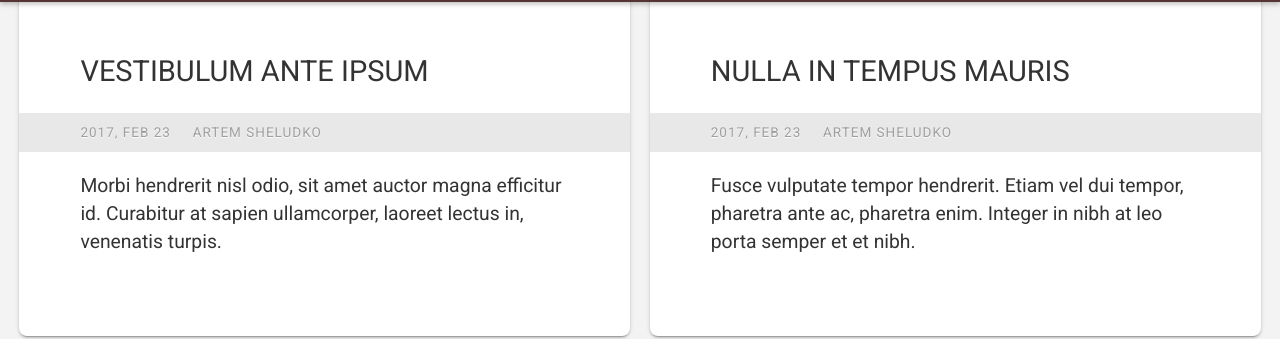
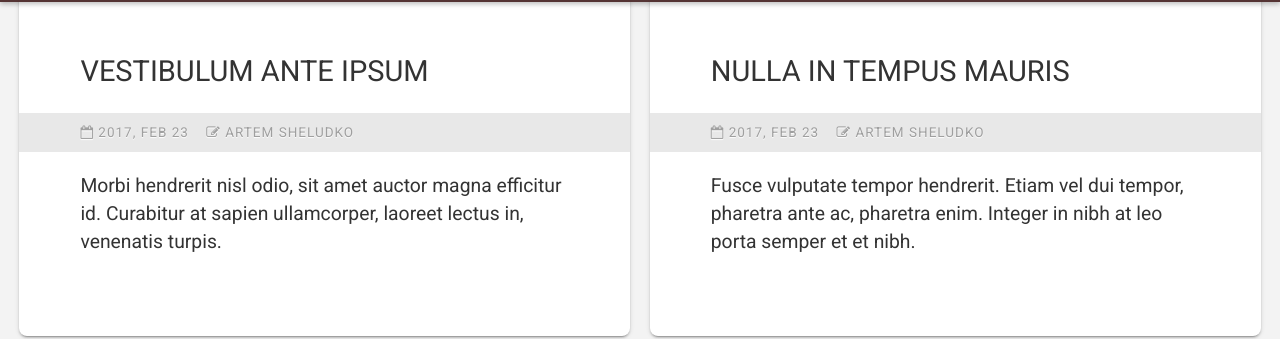
Before and after one commit to artemsheludko/mr-brown, a Jekyll site: the page built from index.html, in a window 1280 px wide and 900 px high, scrolled down 511 px. Shown: the part 135-474 px from the top of the window. Built offline with Jekyll 4.4.1, drawn with Linux system fonts in a browser that asks for light colours; some web fonts are replaced.

Commit message:
Update head.html

```diff
--- a/_includes/head.html
+++ b/_includes/head.html
@@ -7,6 +7,6 @@
   <link rel="shortcut icon" href="/assets/images/favicon.ico">
   <link href="https://fonts.googleapis.com/css?family=Fascinate+Inline" rel="stylesheet">
   <link href="https://fonts.googleapis.com/css?family=Roboto:300,400,700" rel="stylesheet">
-  <link rel="stylesheet" href="{{ /assets/fonts/font-awesome/css/font-awesome.min.css | prepend: site.baseurl }}">
+  <link rel="stylesheet" href="{{ "/assets/fonts/font-awesome/css/font-awesome.min.css" | prepend: site.baseurl }}">
   <link rel="stylesheet" href="{{ "/assets/css/main.css" | prepend: site.baseurl }}">
 </head>
```
